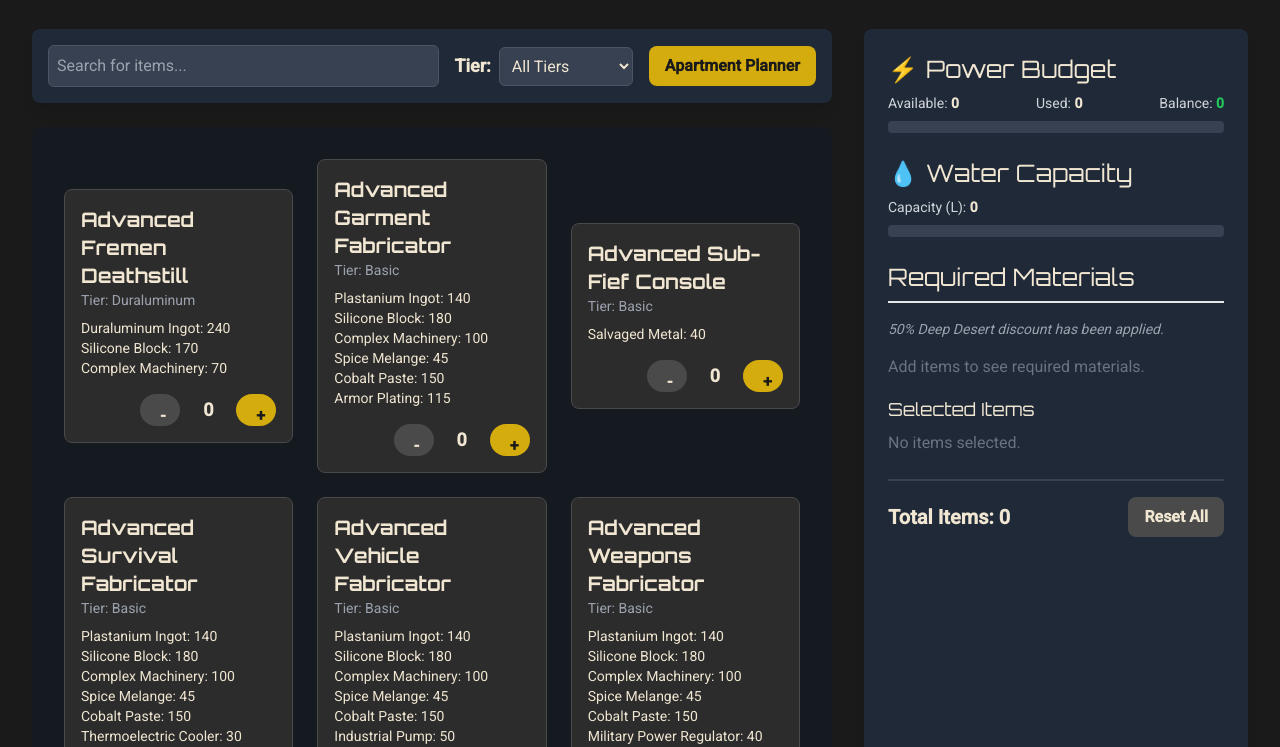
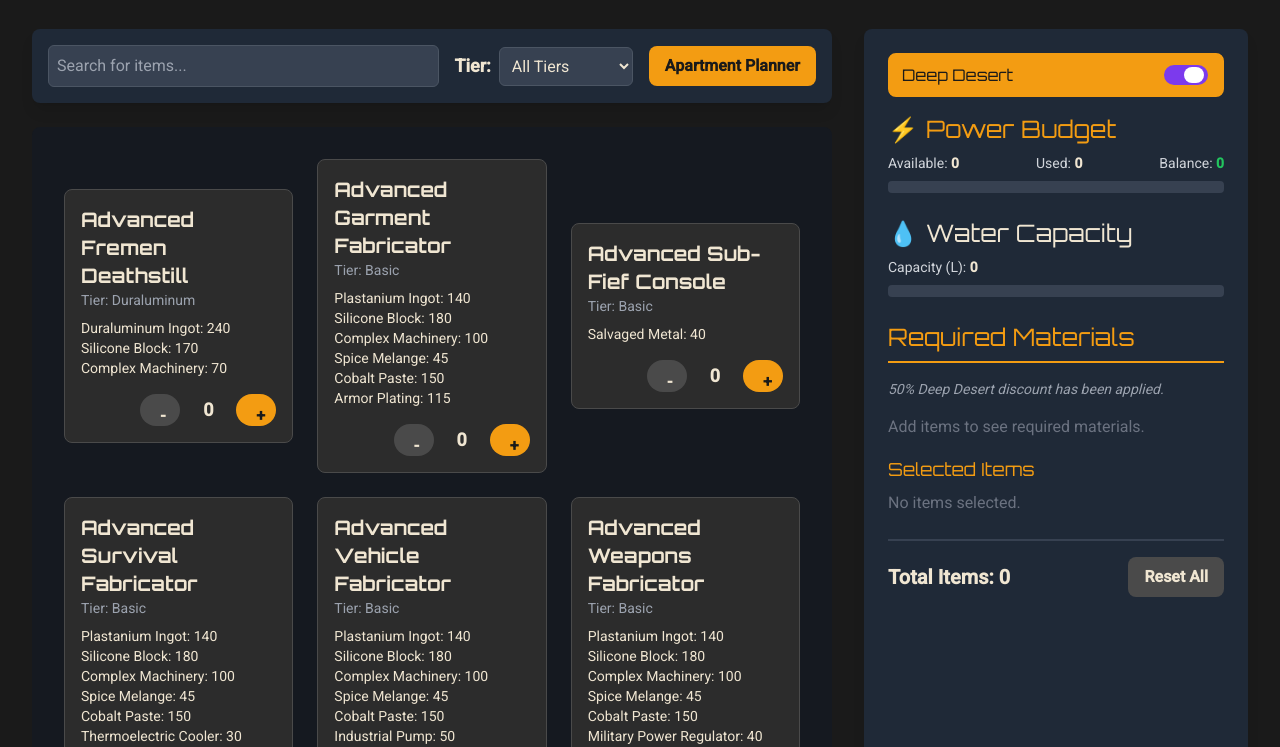
Before and after one commit to sylvainsf/dune-base-calculator, a plain HTML site: page base_calc_v2.html in a window 1280 px wide. Shown: the part 183-930 px from the top of the page. Drawn offline with nearby package versions, Linux system fonts and the light colour scheme.

Commit message:
make deep desert a toggle

```diff
--- a/base_calc_v2.html
+++ b/base_calc_v2.html
@@ -9,6 +9,12 @@
     <link rel="preconnect" href="https://fonts.gstatic.com" crossorigin>
     <link href="https://fonts.googleapis.com/css2?family=Orbitron:wght@400;700&family=Roboto:wght@300;400;500&display=swap" rel="stylesheet">
     <style>
+        :root {
+            --accent: #f39c12; /* Dune-like orange */
+            --accent-hover: #f7ab2f;
+            --switch-purple: #a855f7; /* purple */
+            --switch-purple-on: #7c3aed; /* darker purple when on */
+        }
         body {
             font-family: 'Roboto', sans-serif;
             background-color: #1a1a1a;
@@ -35,14 +41,19 @@
             transition: background-color 0.3s, transform 0.2s;
             border: none;
         }
-        .btn-primary {
-            background-color: #d4ac0d;
-            color: #1a1a1a;
-        }
-        .btn-primary:not(:disabled):hover {
-            background-color: #f1c40f;
-            transform: translateY(-2px);
-        }
+    .btn-primary { background-color: var(--accent); color: #1a1a1a; }
+    .btn-primary:not(:disabled):hover { background-color: var(--accent-hover); transform: translateY(-2px); }
+    /* Accent text/border mapping */
+    .text-d4ac0d { color: var(--accent) !important; }
+    .border-d4ac0d { border-color: var(--accent) !important; }
+    /* Deep Desert toggle button */
+    .toggle-btn { border-width: 2px; border-style: solid; display: flex; align-items: center; justify-content: space-between; gap: 12px; }
+    .toggle-btn-on { background-color: var(--accent); color: #1a1a1a; border-color: var(--accent); }
+    .toggle-btn-off { background-color: transparent; color: var(--accent); border-color: var(--accent); }
+    .toggle-btn .switch { position: relative; width: 48px; height: 24px; border-radius: 9999px; border: 2px solid var(--accent); background: var(--switch-purple); }
+    .toggle-btn-on .switch { background: var(--switch-purple-on); border-color: var(--accent); }
+    .toggle-btn .knob { position: absolute; top: 50%; left: 4px; width: 20px; height: 16px; border-radius: 9999px; background: #ffffff; transform: translateY(-50%); transition: left 0.2s ease; }
+    .toggle-btn-on .knob { left: calc(100% - 4px - 20px); }
         .btn-secondary {
             background-color: #4a4a4a;
             color: #f0e6d2;
@@ -109,6 +120,13 @@
 
             <!-- Right Panel: Materials List -->
             <div class="bg-gray-800 p-6 rounded-lg shadow-lg sticky top-8 overflow-y-auto" style="max-height: calc(100vh - 2rem);">
+                <!-- Deep Desert Toggle Button -->
+                <div class="mb-4">
+                    <button id="deep-desert-btn" class="w-full font-orbitron py-2 px-3 rounded-lg toggle-btn toggle-btn-on">
+                        <span>Deep Desert</span>
+                        <span class="switch"><span class="knob"></span></span>
+                    </button>
+                </div>
                 <!-- Power Widget -->
                 <div class="mb-6">
                     <h3 class="text-2xl font-orbitron text-d4ac0d mb-2 flex items-center gap-2"><span>⚡</span> Power Budget</h3>
@@ -127,7 +145,7 @@
                         </div>
                     </div>
                     <div class="h-3 bg-gray-700 rounded relative overflow-hidden">
-                        <div id="power-bar-available" class="absolute left-0 top-0 h-full bg-yellow-500" style="width: 0%"></div>
+                        <div id="power-bar-available" class="absolute left-0 top-0 h-full" style="width: 0%; background-color: var(--accent)"></div>
                         <div id="power-bar-used" class="absolute left-0 top-0 h-full bg-red-500 opacity-80" style="width: 0%"></div>
                     </div>
                 </div>
@@ -147,7 +165,7 @@
                 </div>
 
                 <h3 class="text-2xl font-orbitron text-d4ac0d mb-4 border-b-2 border-d4ac0d pb-2">Required Materials</h3>
-                <p class="text-sm text-gray-400 mb-4 italic">50% Deep Desert discount has been applied.</p>
+                <p id="deep-desert-note" class="text-sm text-gray-400 mb-4 italic">50% Deep Desert discount has been applied.</p>
                 <div id="materials-list" class="space-y-2 pr-2">
                     <p class="text-gray-500">Add items to see required materials.</p>
                 </div>
@@ -212,11 +230,13 @@
                 itemGrid: document.getElementById('item-grid'),
                 itemGridPlaceholder: document.getElementById('item-grid-placeholder'),
                 materialsList: document.getElementById('materials-list'),
+                deepDesertNote: document.getElementById('deep-desert-note'),
                 selectedItemsList: document.getElementById('selected-items-list'),
                 tierFilter: document.getElementById('tier-filter'),
                 searchInput: document.getElementById('search-input'),
                 totalItemsCount: document.getElementById('total-items-count'),
                 resetBtn: document.getElementById('reset-btn'),
+                deepDesertBtn: document.getElementById('deep-desert-btn'),
                 // Power UI
                 powerAvailable: document.getElementById('power-available'),
                 powerUsed: document.getElementById('power-used'),
@@ -245,6 +265,7 @@
             let selectedItems = {};
             let apartmentConfig = { apartments: 0, per: { "Plastone": 0, "Granite": 0, "Salvaged Metal": 0, "Iron": 0, "Agave Seeds": 0 } };
             const DEEP_DESERT_DISCOUNT = 0.5;
+            let deepDesertEnabled = true;
             const TIER_METALS_ORDERED = ["copper", "iron", "steel", "aluminum", "duraluminum", "plastinium"];
 
             // --- Event Listeners ---
@@ -255,6 +276,14 @@
             dom.apartmentPlannerBtn.addEventListener('click', () => dom.apartmentModal.classList.replace('hidden', 'flex'));
             dom.cancelApartmentBtn.addEventListener('click', () => dom.apartmentModal.classList.replace('flex', 'hidden'));
             dom.addApartmentMatsBtn.addEventListener('click', applyApartmentPlan);
+            if (dom.deepDesertBtn) {
+                dom.deepDesertBtn.addEventListener('click', () => {
+                    deepDesertEnabled = !deepDesertEnabled;
+                    updateDeepDesertButtonState();
+                    if (dom.deepDesertNote) dom.deepDesertNote.style.display = deepDesertEnabled ? '' : 'none';
+                    updateMaterialsList();
+                });
+            }
 
             // --- Data Loading ---
             function loadInitialData() {
@@ -316,6 +345,8 @@
                 updateDataStatus(`Successfully loaded ${allItems.length} craftable items.`, false);
                 updatePower();
                 updateWater();
+                // initialize Deep Desert note visibility
+                if (dom.deepDesertNote) dom.deepDesertNote.style.display = deepDesertEnabled ? '' : 'none';
             }
 
             function updateDataStatus(message, isError = false) {
@@ -418,8 +449,9 @@
                     dom.materialsList.innerHTML = '<p class="text-gray-500">Add items to see required materials.</p>';
                 } else {
                     sortedMaterials.forEach(matName => {
-                        const discountedAmount = Math.ceil(totalMaterials[matName] * DEEP_DESERT_DISCOUNT);
-                        dom.materialsList.innerHTML += `<div class="flex justify-between items-center bg-gray-700 p-2 rounded"><span>${matName}</span><span class="font-bold text-d4ac0d">${discountedAmount.toLocaleString()}</span></div>`;
+                        const baseAmount = totalMaterials[matName];
+                        const amount = deepDesertEnabled ? Math.ceil(baseAmount * DEEP_DESERT_DISCOUNT) : baseAmount;
+                        dom.materialsList.innerHTML += `<div class=\"flex justify-between items-center bg-gray-700 p-2 rounded\"><span>${matName}</span><span class=\"font-bold text-d4ac0d\">${amount.toLocaleString()}</span></div>`;
                     });
                 }
                 // Update selected items list
@@ -447,6 +479,9 @@
                 dom.totalItemsCount.textContent = Object.values(selectedItems).reduce((sum, count) => sum + count, 0);
                 updatePower();
                 updateWater();
+                // Initialize Deep Desert note and button style
+                if (dom.deepDesertNote) dom.deepDesertNote.style.display = deepDesertEnabled ? '' : 'none';
+                updateDeepDesertButtonState();
             }
 
             function updatePower() {
@@ -491,6 +526,12 @@
                 const denom = Math.max(10000, totalL, 1);
                 const pct = Math.min(100, Math.round((totalL / denom) * 100));
                 dom.waterBar.style.width = `${pct}%`;
+            }
+
+            function updateDeepDesertButtonState() {
+                if (!dom.deepDesertBtn) return;
+                dom.deepDesertBtn.classList.remove('toggle-btn-on', 'toggle-btn-off');
+                dom.deepDesertBtn.classList.add('toggle-btn', deepDesertEnabled ? 'toggle-btn-on' : 'toggle-btn-off');
             }
 
             // --- Event Handlers and Logic ---
```
